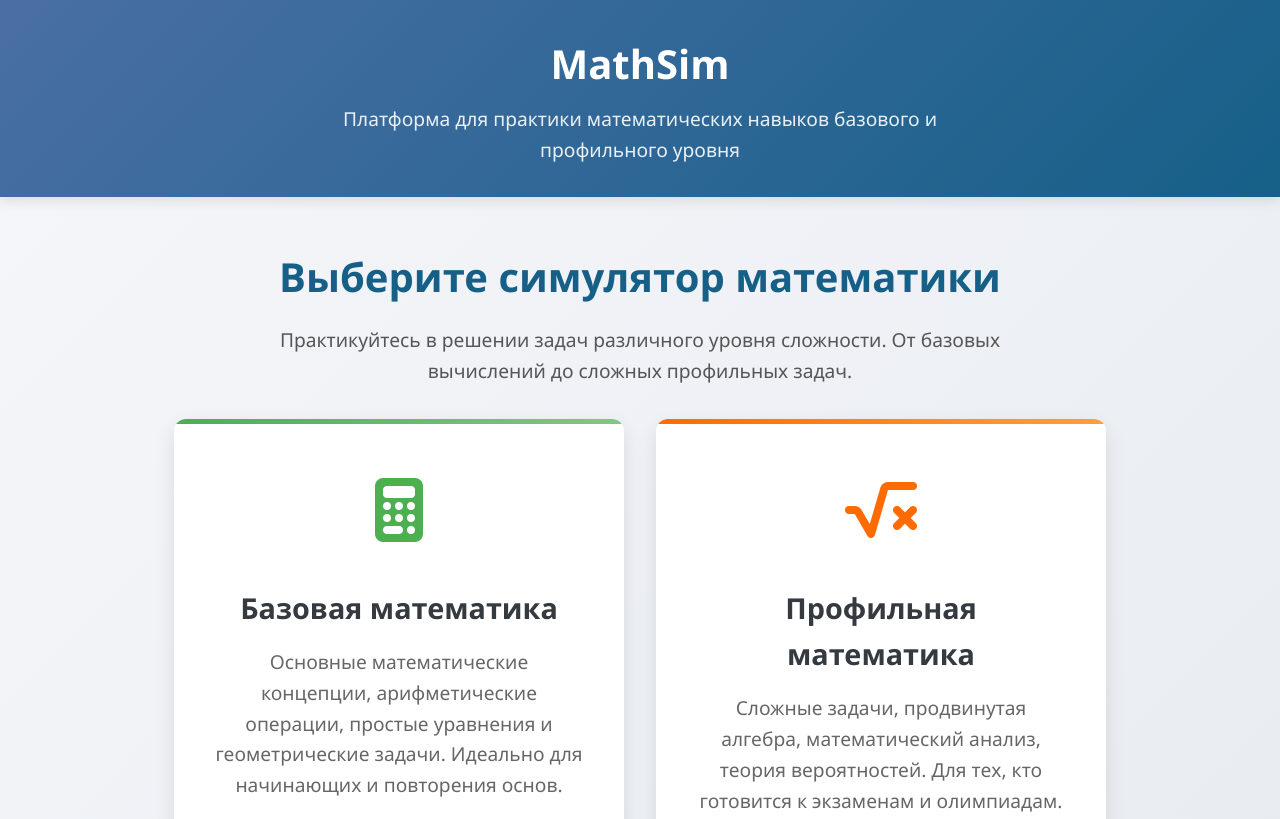
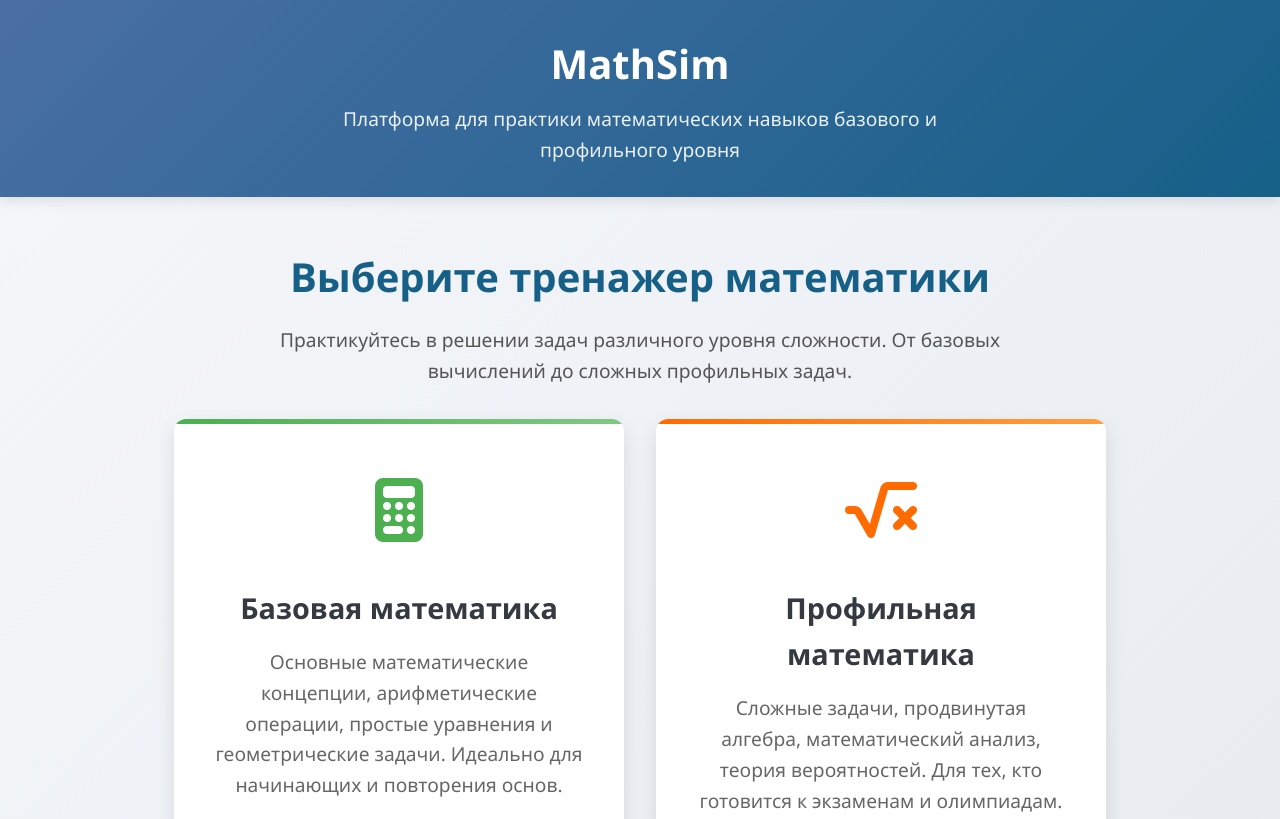
Before and after one commit to yashinignator-web/boosteducat, a plain HTML site: page index.html in a window 1280 px wide. Shown: the top 819 px of the page. Drawn offline with Linux system fonts and the light colour scheme.

Commit message:
Update index.html
симмулятор сменил на тренажер

```diff
--- a/index.html
+++ b/index.html
@@ -342,7 +342,7 @@
 
     <div class="container">
         <section class="intro">
-            <h1>Выберите симулятор математики</h1>
+            <h1>Выберите тренажер  математики</h1>
             <p>Практикуйтесь в решении задач различного уровня сложности. От базовых вычислений до сложных профильных задач.</p>
 
             <div class="simulator-options">
```
